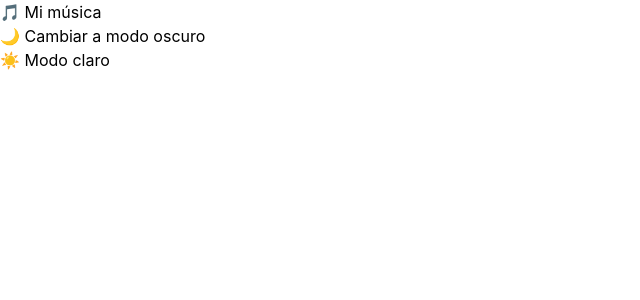
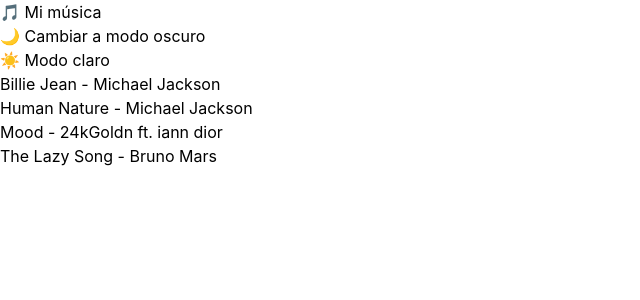
Before and after one commit to mariodinamarcap/musica, a React (Vite) app: page / in a window 1280 px wide. Shown: the top 300 px of the page, without its empty margins (0-640 px from the left). Built offline with nearby package versions, Linux system fonts and the light colour scheme.

Commit message:
feat: mostrar lista de canciones

```diff
--- a/src/App.jsx
+++ b/src/App.jsx
@@ -2,6 +2,7 @@
 import { ModoContext } from "./context/ModoContext"
 import { ReproduccionContext } from "./context/ReproduccionContext"
 import { Encabezado } from "./componentes/Encabezado"
+import { ListaCanciones } from "./componentes/ListaCanciones"
 
 function App() {
 
@@ -18,7 +19,8 @@
       >
         <Encabezado />
         <p>{modoOscuro ? "🌙 Modo oscuro" : "☀️ Modo claro"}</p>
-        {/* Aquí van a ir ListaCanciones y Reproductor */}
+        <ListaCanciones />
+        {/* Aquí va a ir el Reproductor */}
       </ReproduccionContext.Provider>
     </ModoContext.Provider>
   )
--- /dev/null
+++ b/src/componentes/FilaCancion.jsx
@@ -0,0 +1,7 @@
+
+
+export const FilaCancion = ({ cancion }) => {
+    return (
+        <p>{cancion.titulo} - {cancion.artista}</p>
+    )
+}
--- /dev/null
+++ b/src/componentes/ListaCanciones.jsx
@@ -0,0 +1,8 @@
+import { canciones } from "../datos/canciones"
+import { FilaCancion } from "./FilaCancion"
+
+export const ListaCanciones = () => {
+  return (
+    canciones.map(cancion => <FilaCancion key={cancion.id} cancion={cancion} />)
+  )
+}
```
